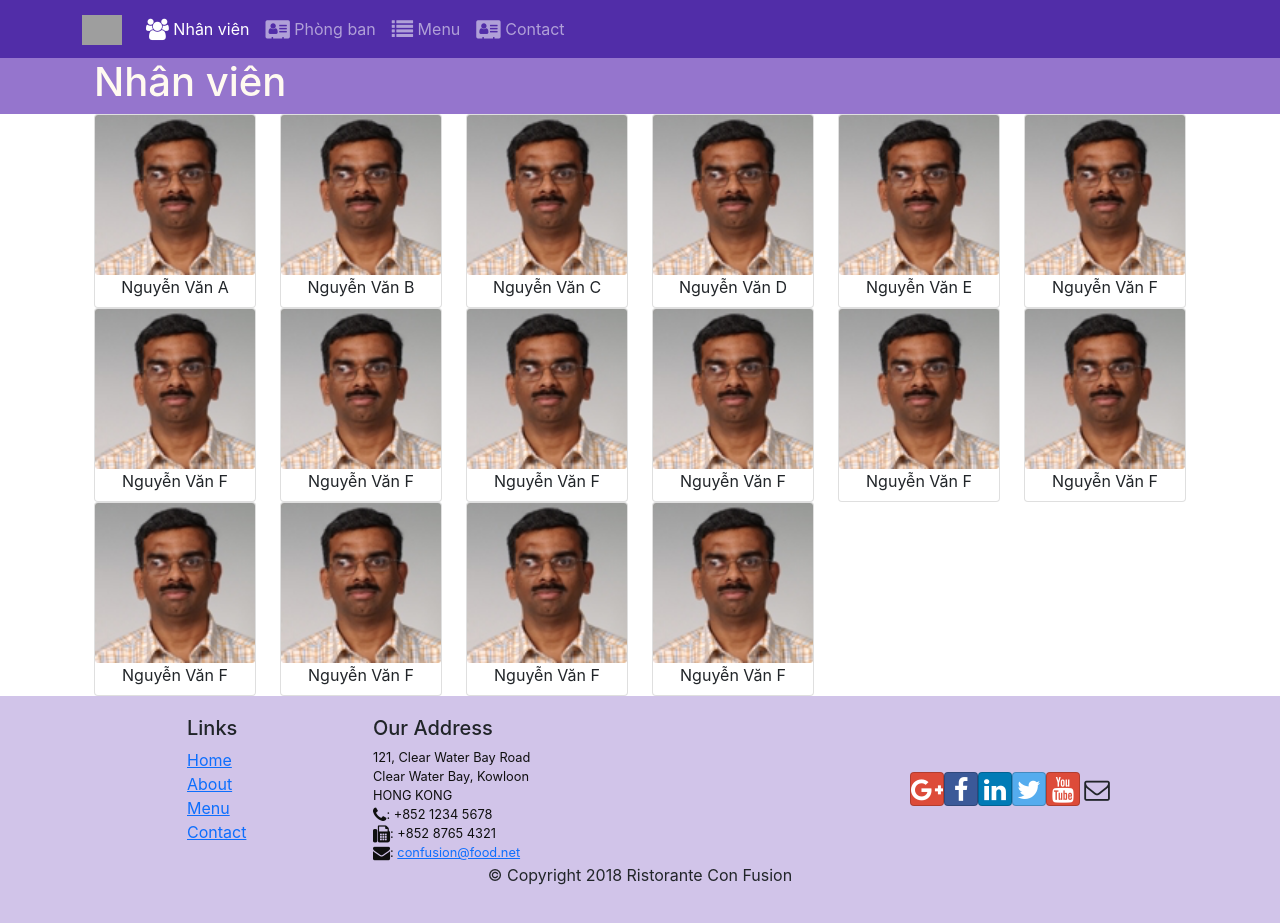
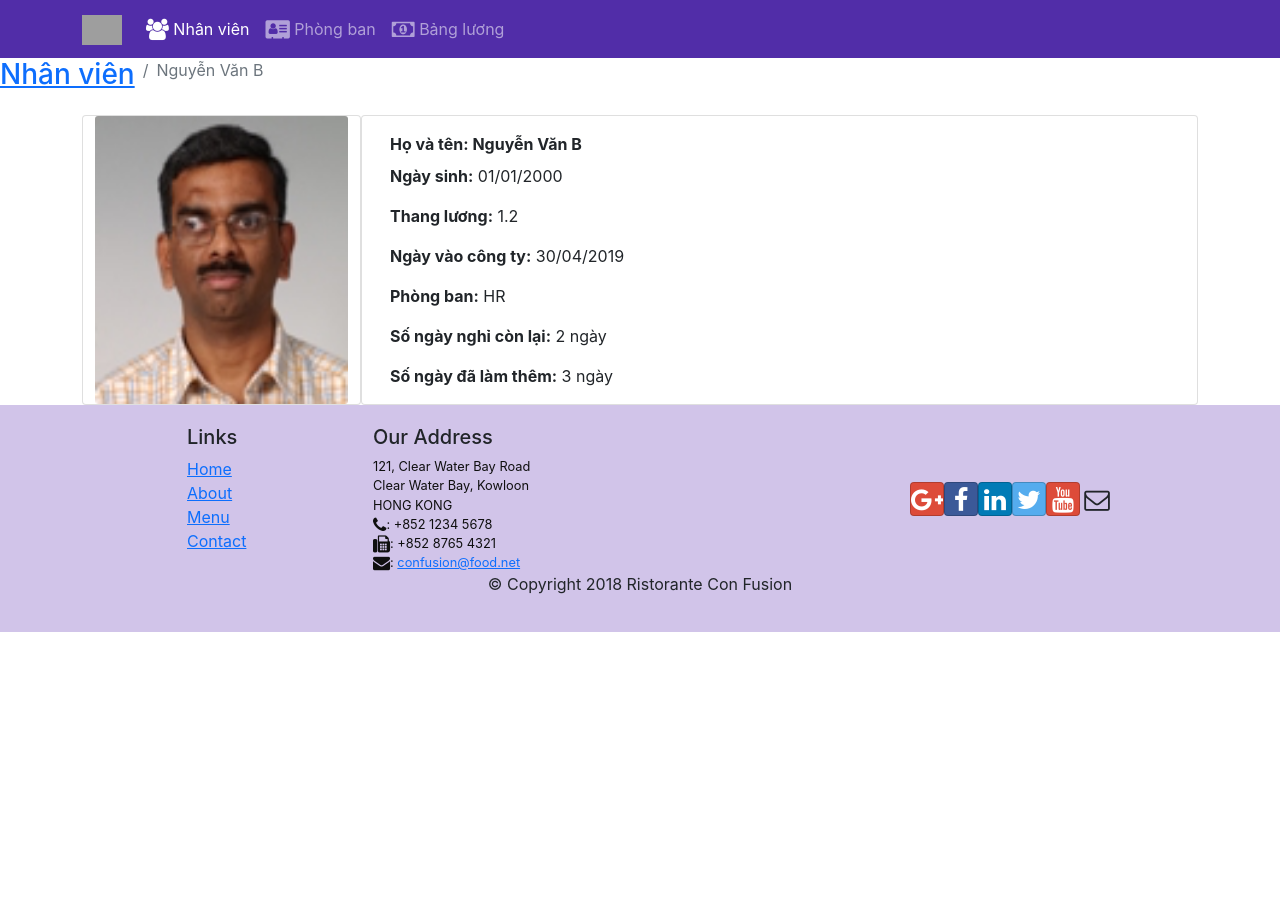
Before and after one commit to Binhbong37/asm1, a React (Create React App) app: page /nhanvien/1 in a window 1280 px wide. Before the commit this address led to /nhanvien. After the commit the page ends 800 px from the top, so only its background shows below. Built offline with nearby package versions, Linux system fonts and the light colour scheme; grey boxes are pictures that could not be loaded.

Commit message:
Add file Depatment, Salary, edit file Staffdetail

```diff
--- a/src/App.css
+++ b/src/App.css
@@ -2,15 +2,13 @@
   text-align: left;
 }
 .card-title {
-text-align: center;
+text-align: left;
 
 }
 .card-img {
   cursor: pointer;
 }
-.card-body {
- background-color: rgba(30, 174, 210, 0.466);
-}
+
 .row {
   margin: auto;
 }
--- a/src/Component/ContainerComponent.js
+++ b/src/Component/ContainerComponent.js
@@ -1,13 +1,14 @@
 import React, { Component } from 'react';
-import { Card, Form, Navbar, NavbarBrand } from 'reactstrap';
 import Menu from './menuComponent';
-import Home from './Homecomponent';
+import RenderStaff from './Staffdetail';
+import Department from './DepartmenComponen';
+import Salary from './SalaryComponent';
 import Header from './HeaderComponent';
 import Footer from './FooterComponent';
-import {DEPARTMENTS} from '../staff/staffs';
 import {ROLE} from '../staff/staffs';
 import {STAFFS} from '../staff/staffs';
-import { Switch, Route, Redirect } from "react-router-dom";
+import { Switch, Route, Redirect, withRouter } from "react-router-dom";
+
 
 
 class Main extends Component {
@@ -15,30 +16,29 @@ class Main extends Component {
     super(props)
     this.state = {
       staffs: STAFFS,
-      department: DEPARTMENTS,
       role: ROLE,
       selectedStaff: null
     }
   }
-  onStaffSelect(staff) {
-      this.setState({
-          selectedStaff: staff
-      });
 
-  }
   render() {
-    const Homepage = () => {
-      return(
-        <Home/>
-      )
-    }
+
     return (
       <div>
            <Header/>
            <Switch>
-             <Route path="/home" component={Homepage} />
-            <Route exact path='/nhanvien' component={() => <Menu staffs={this.state.staffs}/>}/>
-            <Redirect to="/nhanvien" />
+              <Route exact path='/nhanvien' component={() => <Menu staffs={this.state.staffs}/>}/>
+              <Route path="/nhanvien/:id"
+              component={({match}) => <RenderStaff staff={this.state.staffs.filter((staff) => staff.id === parseInt(match.params.id, 10)) [0]}/>}/>
+
+
+              <Route path="/phongban">
+                <Department />
+              </Route>
+              <Route path="/bangluong">
+                <Salary staffs={this.state.staffs}/>
+              </Route>
+              <Redirect to="/nhanvien" />
            </Switch>
           <Footer/>
       </div>
@@ -46,4 +46,4 @@ class Main extends Component {
   }
   }
 
-export default Main;
+export default withRouter(Main);
--- /dev/null
+++ b/src/Component/DepartmenComponen.js
@@ -0,0 +1,34 @@
+import React from "react";
+import { Jumbotron } from 'reactstrap';
+import { DEPARTMENTS } from "../staff/staffs";
+
+
+function Department () {
+    let department = DEPARTMENTS;
+    return(
+        <>
+            <Jumbotron>
+                <div className="container">
+                    <div className="row row-header">
+                        <div className="col-12 col-sm-6">
+                            <h1>Phòng ban</h1>
+                        </div>
+                    </div>
+                </div>
+            </Jumbotron>
+            <div className="container">
+                <div className="row">
+                    {department.map((dep) => {
+                        return(
+                            <div className="col-6 col-md-4" key={dep.id}>
+                                <h2>{dep.name}</h2>
+                                Số lượng nhân viên: {dep.numberOfStaff}
+                            </div>
+                        )
+                    })}
+                </div>
+            </div>
+        </>
+    )
+}
+export default Department;
--- a/src/Component/HeaderComponent.js
+++ b/src/Component/HeaderComponent.js
@@ -1,5 +1,5 @@
 import React, { Component } from 'react';
-import { Navbar, NavbarBrand, Jumbotron, NavItem, Collapse, NavbarToggler, Nav } from 'reactstrap';
+import { Navbar, NavbarBrand, NavItem, Collapse, NavbarToggler, Nav } from 'reactstrap';
 import { NavLink } from 'react-router-dom';
 
 class Header extends Component {
@@ -31,33 +31,20 @@ class Header extends Component {
                   </NavLink>
                 </NavItem>
                 <NavItem>
-                  <NavLink className="nav-link" to="/aboutus">
+                  <NavLink className="nav-link" to="/phongban">
                   <span className="fa fa-address-card fa-lg"></span> Phòng ban
                   </NavLink>
                 </NavItem>
                 <NavItem>
-                  <NavLink className="nav-link" to="/menu">
-                    <span className="fa fa-list fa-lg"></span> Menu
-                  </NavLink>
-                </NavItem>
-                <NavItem>
-                  <NavLink className="nav-link" to="/contactus">
-                    <span className="fa fa-address-card fa-lg"></span> Contact
+                  <NavLink className="nav-link" to="/bangluong">
+                    <span className="fa fa-money fa-lg"></span> Bảng lương
                   </NavLink>
                 </NavItem>
               </Nav>
             </Collapse>
         </div>
       </Navbar>
-      <Jumbotron>
-           <div className="container">
-               <div className="row row-header">
-                   <div className="col-12 col-sm-6">
-                       <h1>Nhân viên</h1>
-                   </div>
-               </div>
-           </div>
-       </Jumbotron>
+
     </React.Fragment>
     );
   }
--- a/src/Component/Homecomponent.js
+++ /dev/null
@@ -1,11 +0,0 @@
-import React from "react";
-
-
-function Home (props) {
-    return(
-        <div className='container'>
-            <h4>Home</h4>
-        </div>
-    )
-}
-export default Home;
--- /dev/null
+++ b/src/Component/SalaryComponent.js
@@ -0,0 +1,36 @@
+import React from "react";
+import { Jumbotron } from 'reactstrap';
+
+
+
+function Salary (props) {
+    let salary = props.staffs
+    return(
+        <>
+            <Jumbotron>
+                <div className="container">
+                    <div className="row row-header">
+                        <div className="col-12 col-sm-6">
+                            <h1>Bảng lương</h1>
+                        </div>
+                    </div>
+                </div>
+            </Jumbotron>
+            <div className="container">
+                <div className="row">
+                    {salary.map((sla) => {
+                        return(
+                            <div className="col-12 col-sm-6 col-md-4" key={sla.id}>
+                                <h2>{sla.name}</h2>
+                                <p>Mã nhân viên: {sla.id}</p>
+                                <p>Hệ số lương: {sla.annualLeave}</p>
+                                <p>Số giờ làm thêm: {sla.overTime}</p>
+                            </div>
+                        )
+                    })}
+                </div>
+            </div>
+        </>
+    )
+}
+export default Salary;
--- a/src/Component/Staffdetail.js
+++ b/src/Component/Staffdetail.js
@@ -1,13 +1,24 @@
 import React from "react"
+import { Card, CardImg, CardBody, CardText, CardTitle, Breadcrumb, BreadcrumbItem, Jumbotron} from 'reactstrap';
+import dateFormat from "dateformat";
+import { Link } from "react-router-dom";
 
+function RenderStaff(props) {
+        let staff = props.staff
+    if(staff != null) {
 
-function RenderStaff({staff}) {
-
-    if(staff != null) {
         return (
             <>
+                <Breadcrumb>
+
+                        <BreadcrumbItem><Link to ="/nhanvien"><h3>Nhân viên</h3></Link></BreadcrumbItem>
+                        <BreadcrumbItem active>{staff.name}</BreadcrumbItem>
+
+                </Breadcrumb>
+                <div className="container">
+                    <div className="row">
                         <Card className ="col-12 col-md-4 col-lg-3">
-                    <CardImg src={staff.image} alt= {staff.name}/>
+                            <CardImg height="100%" src={staff.image} alt= {staff.name}/>
                         </Card>
                         <Card className="col-12 col-md-8 col-lg-9">
                             <CardBody>
@@ -20,6 +31,9 @@ function RenderStaff({staff}) {
                                 <CardText><strong>Số ngày đã làm thêm:</strong> {staff.overTime} ngày</CardText>
                             </CardBody>
                         </Card>
+                    </div>
+                </div>
+
 
             </>
         )
@@ -27,3 +41,5 @@ function RenderStaff({staff}) {
         return (<div></div>)
     }
 }
+
+export default RenderStaff;
--- a/src/Component/menuComponent.js
+++ b/src/Component/menuComponent.js
@@ -1,5 +1,6 @@
 import React from "react";
 import { Card, CardText, CardTitle, CardBody, CardImg, CardImgOverlay } from "reactstrap";
+import { Jumbotron } from 'reactstrap';
 import dateFormat from "dateformat";
 
 
@@ -18,13 +19,24 @@ import dateFormat from "dateformat";
         });
 
         return (
-            <div className="container">
-                <div className="row">
-                    {menuStaff}
+            <>
+                <Jumbotron>
+                <div className="container">
+                    <div className="row row-header">
+                        <div className="col-12 col-sm-6">
+                            <h1>Nhân viên</h1>
+                        </div>
+                    </div>
                 </div>
-                <div className="row">
+                </Jumbotron>
+                <div className="container">
+                    <div className="row">
+                        {menuStaff}
+                    </div>
+                    <div className="row">
+                    </div>
                 </div>
-            </div>
+            </>
         )
     }
 
```
Lines whose indentation alone changed are shown as unchanged.
